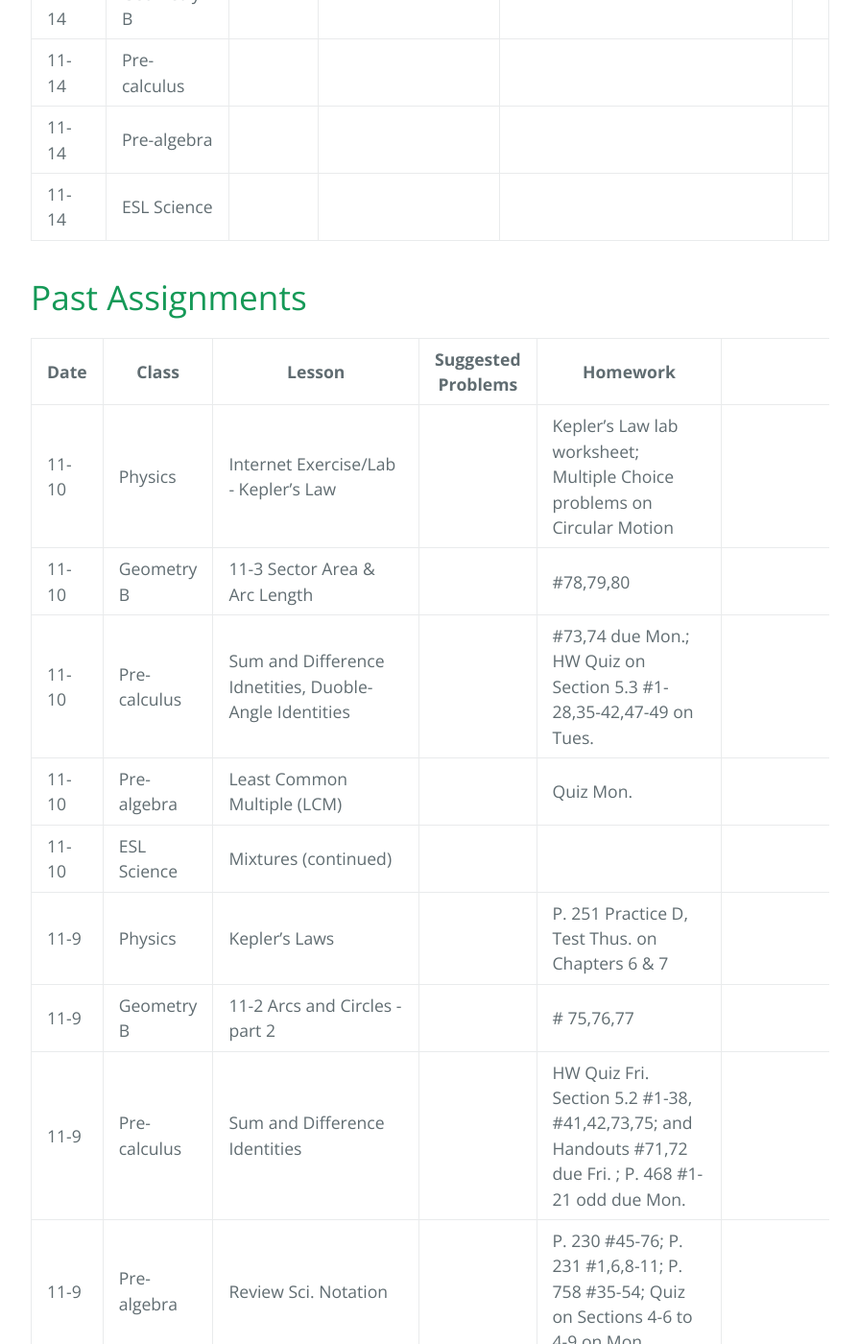
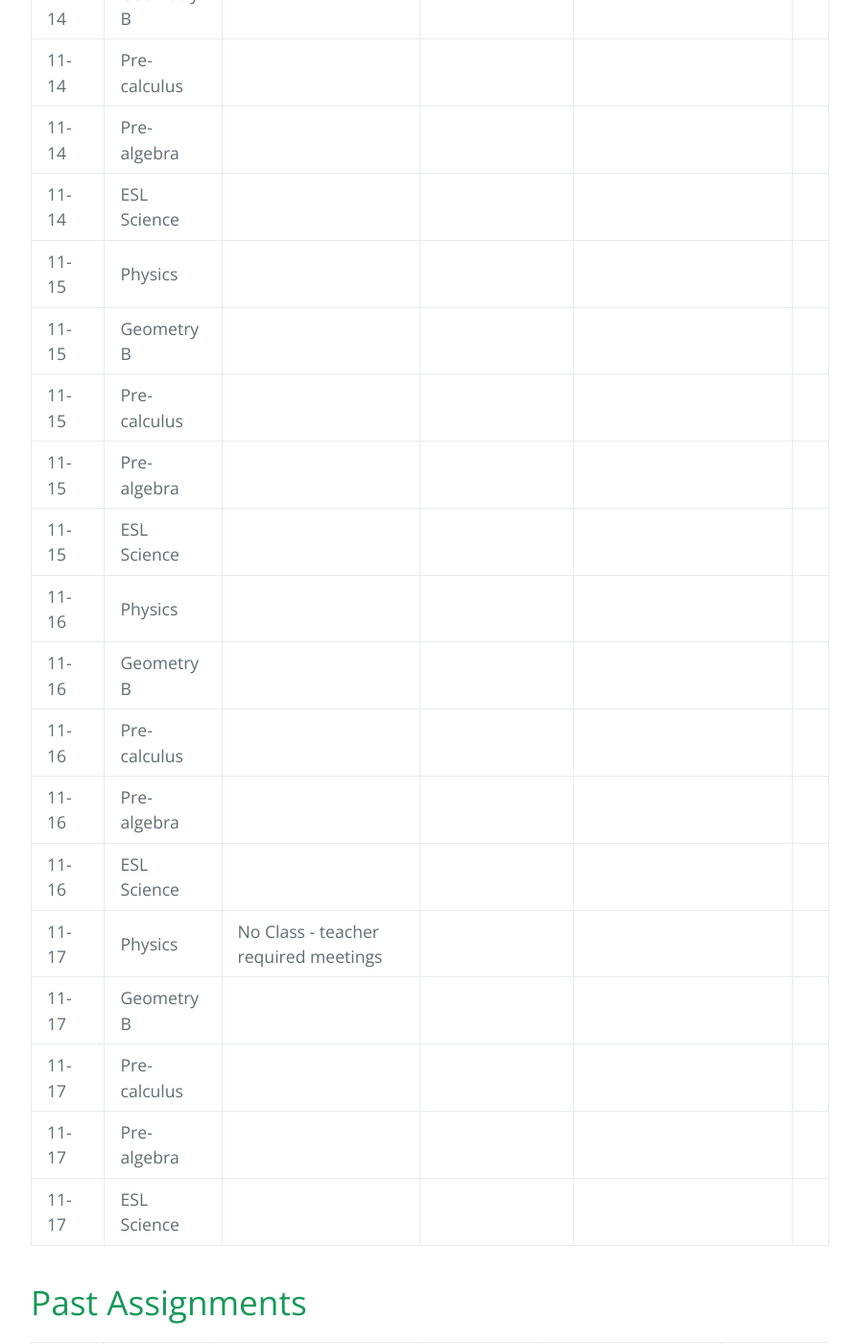
Before and after one commit to gpayoo/gpayoo, a Jekyll site: the page built from index.md, in a window 1280 px wide and 1400 px high, scrolled down 1086 px. Shown: the whole window at 96% size, without its empty margins (192-1087 px from the left). Built offline with Jekyll 4.4.1, drawn with Linux system fonts in a browser that asks for light colours; our own code applies the rules of GitHub Pages for plain Markdown files.

Commit message:
Update index.md

```diff
--- a/index.md
+++ b/index.md
@@ -20,7 +20,21 @@ layout: default
 | 11-14 | Pre-calculus |  | |
 | 11-14 | Pre-algebra | | |
 | 11-14 | ESL Science |  |  |
-
+| 11-15 | Physics | | |
+| 11-15 | Geometry B | | | |
+| 11-15 | Pre-calculus |  | |
+| 11-15 | Pre-algebra | | |
+| 11-15 | ESL Science |  |  |
+| 11-16 | Physics | | |
+| 11-16 | Geometry B | | | |
+| 11-16 | Pre-calculus |  | |
+| 11-16 | Pre-algebra | | |
+| 11-16 | ESL Science |  |  |
+| 11-17 | Physics | No Class - teacher required meetings | |
+| 11-17 | Geometry B | | | |
+| 11-17 | Pre-calculus |  | |
+| 11-17 | Pre-algebra | | |
+| 11-17 | ESL Science |  |  |
 
 
 # [](#header-2) Past Assignments
```
